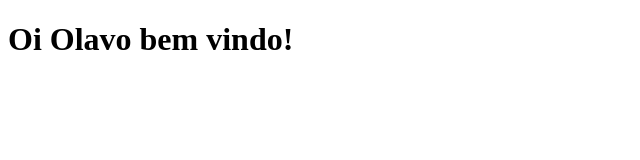
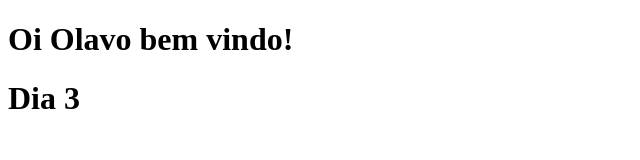
Before and after one commit to Rayslux/Olavu-s-Project3, a plain HTML site: page index.html in a window 1280 px wide. Shown: the whole page, without its empty margins (0-640 px from the left). Drawn offline with Linux system fonts and the light colour scheme.

Commit message:
Update index.html

```diff
--- a/index.html
+++ b/index.html
@@ -8,5 +8,7 @@
 </head>
 <body>
     <h1>Oi Olavo bem vindo!</h1>
+    <h1>Dia 3</h1>
 </body>
+
 </html>
```
